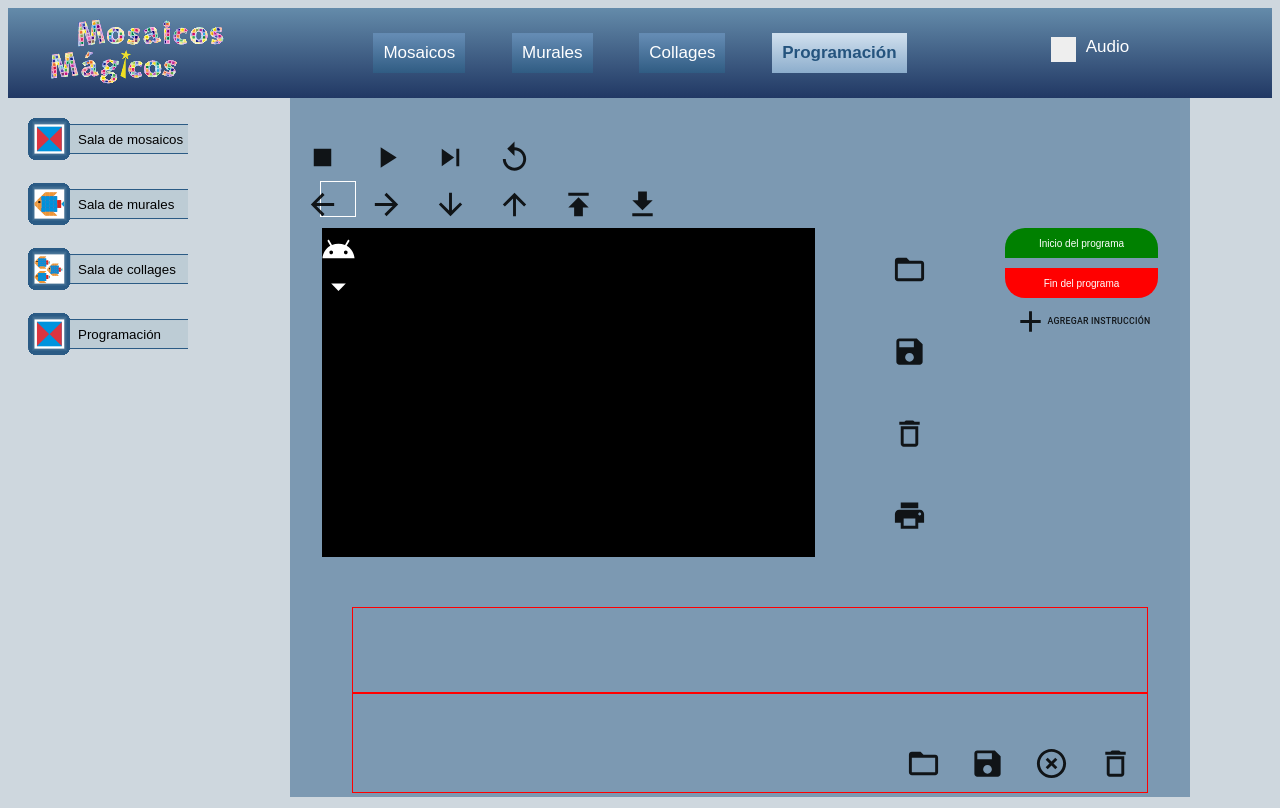
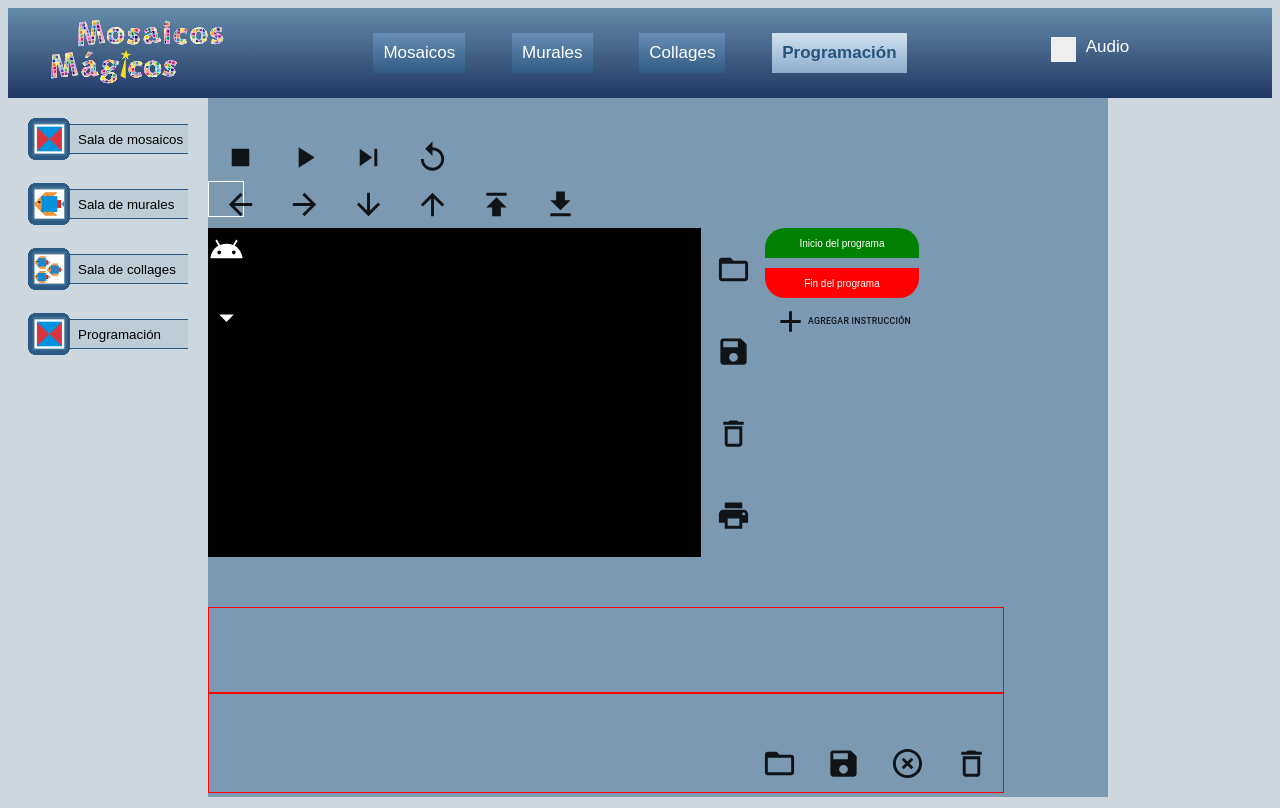
Before and after one commit to rodgober/Mosaicos_magicos, a React (Create React App) app: page / in a window 1280 px wide. Built offline with nearby package versions, Linux system fonts and the light colour scheme.

Commit message:
QueryStrings mediante Material-ui para ajustar el Robot

```diff
--- a/src/components/Almacenes.module.css
+++ b/src/components/Almacenes.module.css
@@ -2,7 +2,6 @@
 .tercera_seccion {
     display: flex;
     flex-direction: column;
-    align-items: center;
 }
 
 .contenedor_almacen {
@@ -35,7 +34,6 @@
         width: 300px;
         height: 80px;
         padding-top: 16px;
-        padding-left: 5px;
     }
     .contenedor_almacen{
         width: 264px;
@@ -50,7 +48,6 @@
         width: 400px;
         height: 107px;
         padding-top: 21px;
-        padding-left: 7px;
     }
     .contenedor_almacen{
         width: 354px;
@@ -64,7 +61,6 @@
         width: 690px;
         height: 183px;
         padding-top: 37px;
-        padding-left: 17px;
     }
     .contenedor_almacen{
         width: 610px;
@@ -79,7 +75,6 @@
         width: 900px;
         height: 240px;
         padding-top: 50px;
-        padding-left: 20px;
     }
     .contenedor_almacen{
         width: 796px;
--- a/src/components/Controlmanual.js
+++ b/src/components/Controlmanual.js
@@ -14,22 +14,22 @@ const Controlmanual = () => {
     const { xx, setXX, yy, setYY, setDireccion } = instruccionesContext;
 
     const left = e => {
-        setXX(xx - 100);
+        setXX(xx - 40);
         setDireccion(3);
     }
 
     const right = e => {
-        setXX(xx + 100)
+        setXX(xx + 40)
         setDireccion(1);
     }
 
     const up = e => {
-        setYY(yy - 100)
+        setYY(yy - 40)
         setDireccion(4);
     }
 
     const down = e => {
-        setYY(yy + 100)
+        setYY(yy + 40)
         setDireccion(2);
     }
     return (
--- a/src/components/Programacion.module.css
+++ b/src/components/Programacion.module.css
@@ -5,7 +5,7 @@
 .cont_programacion {
     display: flex;
     flex-flow: row wrap;
-    justify-content: space-around;
+  /*  justify-content: space-around;*/
 }
 
 .toolbar {
--- a/src/components/Robot.js
+++ b/src/components/Robot.js
@@ -37,6 +37,7 @@ const Robot = () => {
                         className={`${styles.color}`}
                         style={{ fontSize: 35   }}
                     ></AndroidIcon>
+                    <p>Etiqueta</p>
                     {(1 === direccion)?(
                         <ArrowRightIcon
                             className={`${styles.color}`}
--- a/src/components/Robot.module.css
+++ b/src/components/Robot.module.css
@@ -4,10 +4,7 @@
     border-color: white;
     width: 36px;
     height: 36px;
-
     top: 83px;
-    left: 30px;
-
     position: relative;
 }
 
--- a/src/helper.js
+++ b/src/helper.js
@@ -1,8 +1,16 @@
+import React from 'react';
+import useMediaQuery from '@material-ui/core/useMediaQuery';
+
 //Dada una coordenada en X, devuelve el valor en X donde inicia el mosaico
 export function obtenerXInicialMos(x, largo, separacion){
     const largoMosaico = separacion + largo + separacion;
     return (Math.floor(x / largoMosaico) * largoMosaico);
 }
+
+export function SimpleMediaQuery(query) {
+    const matches = useMediaQuery(query);
+    return (matches);
+  }
 
 //Dada una coordenada en Y, devuelve el valor en Y donde inicia el mosaico
 export function obtenerYInicialMos(y, alto, separacion){
--- a/src/index.css
+++ b/src/index.css
@@ -24,7 +24,6 @@ body {
   padding-left: 0px;
 
   align-items: top;
-  justify-content: center;
 }
 
 .vertical {
```
Also changed, not shown: src/components/Murales.js (+7 -1 lines), 1 other file (tests, documents, lock files or other folders).
